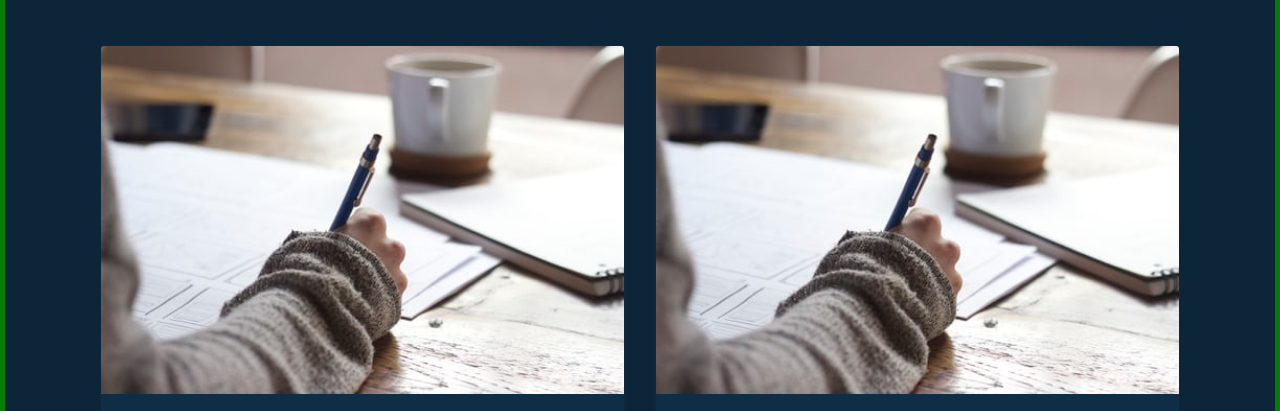
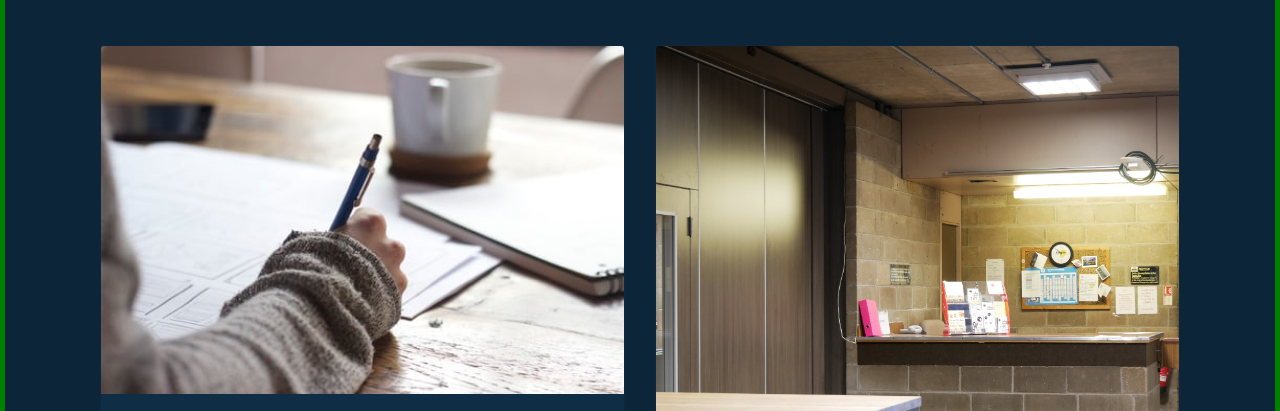
Before and after one commit to mryap/static_blog, a plain HTML site: page index.html in a window 1280 px wide. Shown: the part 369-780 px from the top of the page. Drawn offline with nearby package versions, Linux system fonts and the light colour scheme.

Commit message:
add new img to 2nd post

```diff
--- a/index.html
+++ b/index.html
@@ -79,7 +79,7 @@
             <div class="card" id="card">
               <img
                 class="card-img-top"
-                src="public/img/blog.jpeg"
+                src="public/img/P1000335 (2).JPG"
                 alt="Card image cap"
               />
               <div class="card-body">
```
Also changed, not shown: public/img/P1000335 (2).JPG (added).
